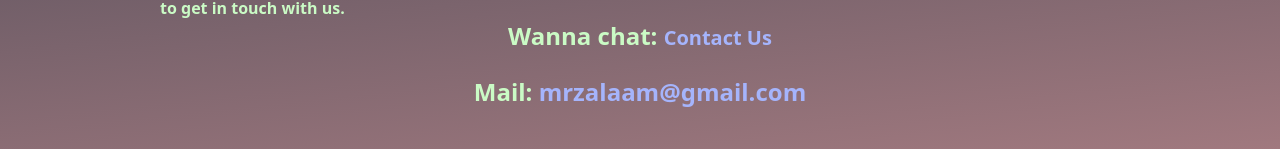
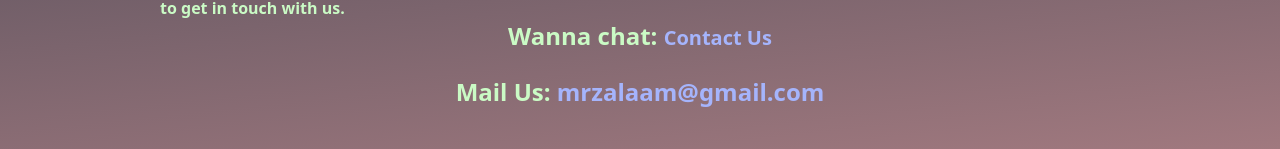
Before and after one commit to mr-zlaam/Image_Gallery_app, a React (Vite) app: page /about in a window 1280 px wide. Shown: the part 648-797 px from the top of the page. Built offline with nearby package versions, Linux system fonts and the light colour scheme; a web font is replaced by a local one.

Commit message:
change Mail to Mail us

```diff
--- a/src/3Components/4About/About.jsx
+++ b/src/3Components/4About/About.jsx
@@ -56,7 +56,7 @@ const About = () => {
                 </p>
                 <br />
                 <span className="text-2xl font-bold text-center block">
-                  Mail:{" "}
+                  Mail Us:{" "}
                   <a
                     className={`${
                       isDarkMode ? "text-indigo-300" : "text-indigo-600"
```
